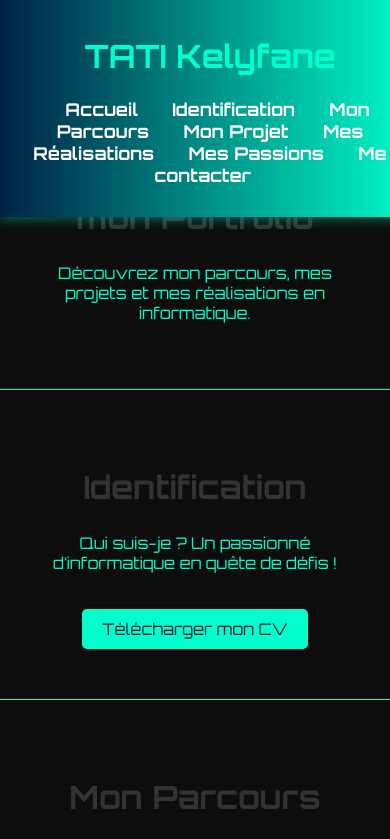
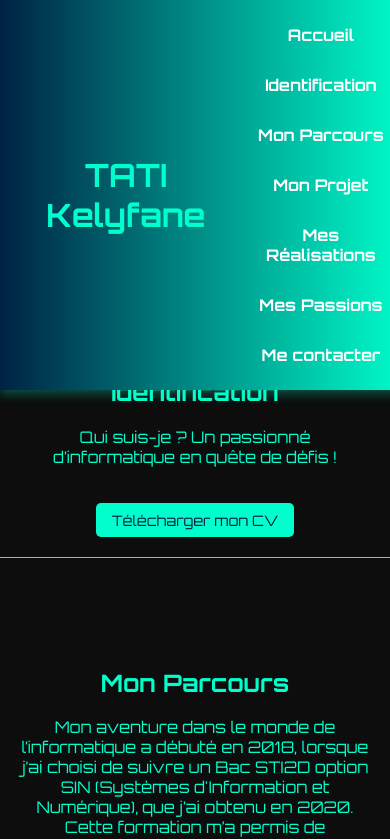
Before and after one commit to ZKSOnDaTrack/Portfolio, a plain HTML site: page index.html in a window 390 px wide. Shown: the top 839 px of the page. Drawn offline with Linux system fonts and the light colour scheme.

Commit message:
Update style.css

```diff
--- a/style.css
+++ b/style.css
@@ -1,6 +1,5 @@
 @import url('https://fonts.googleapis.com/css2?family=Orbitron:wght@400;700&display=swap');
 
-/* Ajout de l'espacement pour que le contenu ne soit pas masqué par le header */
 body {
     font-family: 'Orbitron', sans-serif;
     background-color: #0d0d0d;
@@ -9,25 +8,15 @@ body {
     padding: 0;
     text-align: center;
     overflow-x: hidden;
-    padding-top: 80px; /* Ajoute un espacement en haut pour compenser la hauteur du header */
 }
 
-/* Effet de fondu à l'apparition */
 section {
-    padding: 50px;
+    padding: 100px 50px 50px; /* Ajout d'un padding-top pour éviter que le header cache le contenu */
     border-bottom: 1px solid #00ffcc;
     opacity: 0;
     transform: translateY(50px);
     animation: fadeInUp 1s ease-out forwards;
 }
-
-/* Ajout d'un délai différent pour chaque section */
-#accueil { animation-delay: 0.2s; }
-#identification { animation-delay: 0.4s; }
-#parcours { animation-delay: 0.6s; }
-#projet { animation-delay: 0.8s; }
-#realisations { animation-delay: 1s; }
-#hobby { animation-delay: 1.2s; }
 
 @keyframes fadeInUp {
     from {
@@ -40,7 +29,6 @@ section {
     }
 }
 
-/* En-tête avec effet de transition */
 header {
     background: linear-gradient(90deg, #002244, #00ffcc);
     padding: 15px;
@@ -51,41 +39,26 @@ header {
     top: 0;
     z-index: 1000;
     transition: background 0.3s ease-in-out;
+    height: 80px; /* Définition d'une hauteur fixe pour un meilleur calcul du padding-top des sections */
+    display: flex;
+    align-items: center;
+    justify-content: center;
 }
 
 header.scrolled {
     background: rgba(0, 34, 68, 0.9);
 }
 
-/* Animation du menu */
 nav ul {
     list-style: none;
     padding: 0;
-    transition: 0.3s;
+    display: flex;
+    justify-content: center;
+    flex-wrap: wrap;
 }
 
 nav ul li {
-    display: inline;
-    margin: 0 15px;
-    opacity: 0;
-    animation: fadeInMenu 0.5s ease-out forwards;
-}
-
-nav ul li:nth-child(1) { animation-delay: 0.2s; }
-nav ul li:nth-child(2) { animation-delay: 0.4s; }
-nav ul li:nth-child(3) { animation-delay: 0.6s; }
-nav ul li:nth-child(4) { animation-delay: 0.8s; }
-nav ul li:nth-child(5) { animation-delay: 1s; }
-
-@keyframes fadeInMenu {
-    from {
-        opacity: 0;
-        transform: translateY(-20px);
-    }
-    to {
-        opacity: 1;
-        transform: translateY(0);
-    }
+    margin: 10px;
 }
 
 nav a {
@@ -100,7 +73,6 @@ nav a:hover {
     transform: scale(1.1);
 }
 
-/* Effet d'animation sur les boutons */
 .btn {
     display: inline-block;
     padding: 10px 20px;
@@ -117,29 +89,12 @@ nav a:hover {
     box-shadow: 0px 0px 10px #00ffcc;
 }
 
-/* Animation au scroll */
-.hidden {
-    opacity: 0;
-    transform: translateY(20px);
-    transition: opacity 0.6s ease-out, transform 0.6s ease-out;
-}
-
-.show {
-    opacity: 1;
-    transform: translateY(0);
-}
-
-#realisations {
-    text-align: center;
-    padding: 50px;
-    background-color: #000000;
-}
-
 .projet {
     background: rgba(255, 255, 255, 0.233);
     padding: 20px;
     margin: 20px auto;
-    width: 60%;
+    width: 90%;
+    max-width: 600px;
     border-radius: 10px;
     box-shadow: 0 4px 8px rgba(0, 0, 0, 0.2);
     transition: transform 0.3s ease-in-out;
@@ -149,52 +104,47 @@ nav a:hover {
     transform: translateY(-5px);
 }
 
-h2 {
-    font-size: 2em;
-    color: #333;
+@media (max-width: 768px) {
+    header {
+        padding: 10px;
+        height: auto; /* Ajuste la hauteur automatiquement pour éviter le débordement */
     }
 
-h3 {
-    color: #007BFF;
+    nav ul {
+        flex-direction: column;
+        align-items: center;
+        padding: 0;
+        margin: 0;
+        width: 100%; /* Utilise toute la largeur de l'écran pour le menu */
     }
 
-ul {
-    list-style: none;
-    padding: 0;
+    nav ul li {
+        margin: 5px 0; /* Réduit l'espacement vertical */
+        width: 100%; /* Les éléments prennent la largeur entière */
     }
 
-ul li {
-    text-align: left;
-    padding: 5px 0;
-    font-size: 1.1em;
+    nav a {
+        padding: 10px;
+        display: block; /* Les liens sont maintenant plus faciles à cliquer sur mobile */
+        text-align: center; /* Centre les liens dans le menu */
     }
 
-#contact {
-    background-color: #111;
-    color: #00ffcc;
-    padding: 50px;
-    text-align: center;
+    section {
+        padding: 100px 30px 30px;
+    }
 }
 
-#contact h2 {
-    font-size: 2.5em;
-    margin-bottom: 20px;
+@media (max-width: 480px) {
+    h2 {
+        font-size: 1.5em;
     }
 
-.contact-links {
-    margin-top: 20px;
+    .btn {
+        padding: 8px 16px;
+        font-size: 0.9em;
     }
 
-.contact-links .btn {
-    margin: 10px;
-    padding: 15px 30px;
-    background-color: #007766;
-    color: #fff;
-    border-radius: 5px;
-    transition: 0.3s;
+    section {
+        padding: 90px 20px 20px;
     }
-
-.contact-links .btn:hover {
-    background-color: #00ffcc;
-    box-shadow: 0px 0px 10px #00ffcc;
 }
```
Lines whose indentation alone changed are shown as unchanged.
